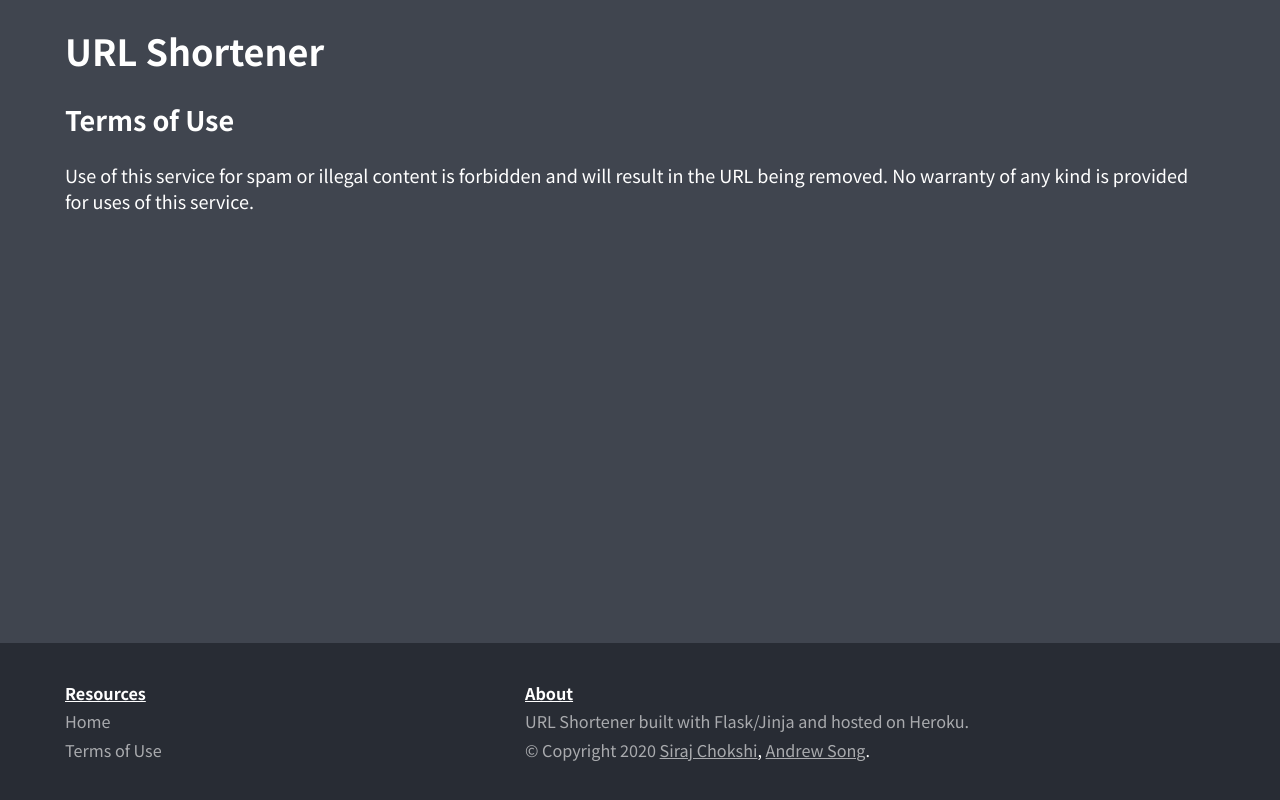
After one commit to SirajChokshi/shorten, a Flask app: template app/templates/terms.html in a window 1280 px wide. The commit adds this page. Run offline with Flask 2, Linux system fonts and the light colour scheme; the template is opened without the code that fills it, so the values that code supplies are empty.

Commit message:
feat: terms of use

```diff
--- a/app/__init__.py
+++ b/app/__init__.py
@@ -11,9 +11,9 @@ def home():
     return render_template('index.html', result = -3)
 
 # privacy policy
-@app.route("/privacy")
+@app.route("/terms")
 def privacy():
-    return render_template('privacy.html')
+    return render_template('terms.html')
 
 # handle link creation
 @app.route('/', methods=['POST'])
--- a/app/templates/layout.html
+++ b/app/templates/layout.html
@@ -21,7 +21,7 @@
         <ul>
           <li>Resources</li>
           <li><a href="{{ url_for('home') }}">Home</a></li>
-          <li><a href="{{ url_for('privacy') }}">Privacy Policy</a></li>
+          <li><a href="{{ url_for('terms') }}">Terms of Use</a></li>
         </ul>
         <ul>
           <li>About</li>
--- /dev/null
+++ b/app/templates/terms.html
@@ -0,0 +1,7 @@
+{% extends "layout.html" %}
+{% block content %}
+  <div class="terms">
+    <h2>Terms of Use</h2>
+    <p>Use of this service for spam or illegal content is forbidden and will result in the URL being removed. No warranty of any kind is provided for uses of this service.</p>
+  </div>
+{% endblock %}
```
Also changed, not shown: app/templates/privacy.html (deleted, +0 -7 lines).
